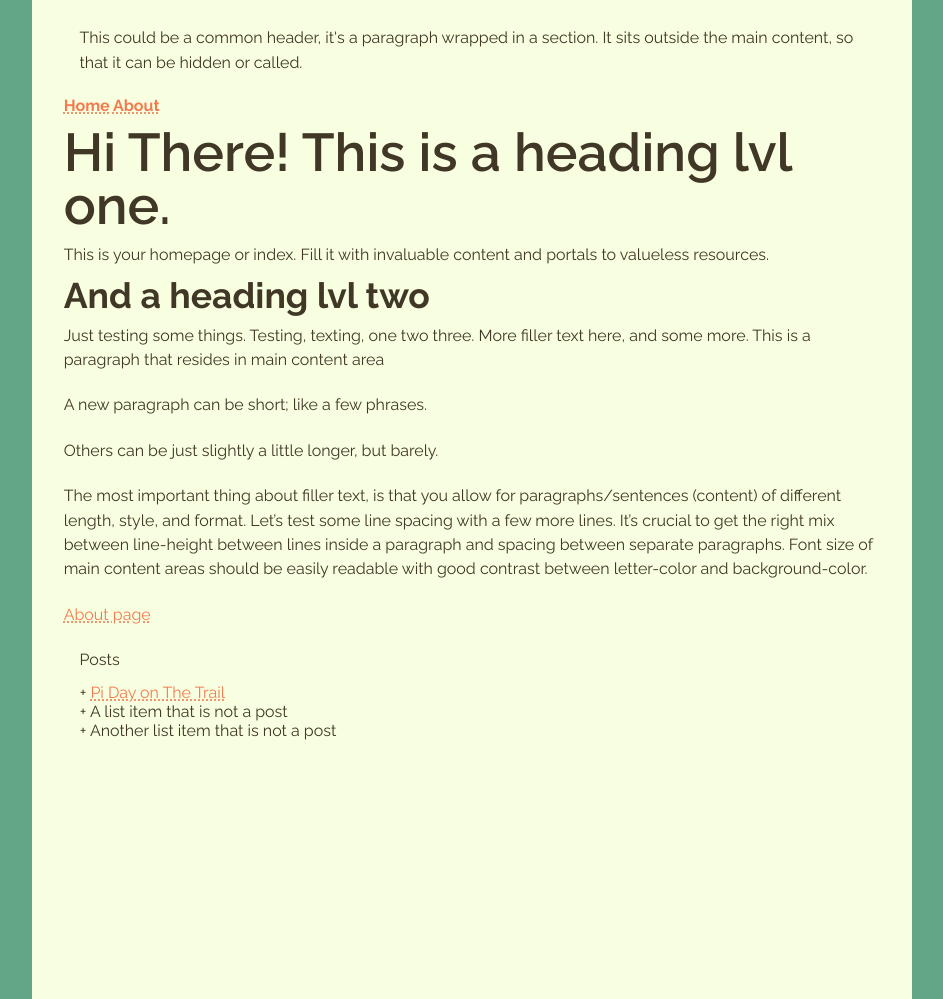
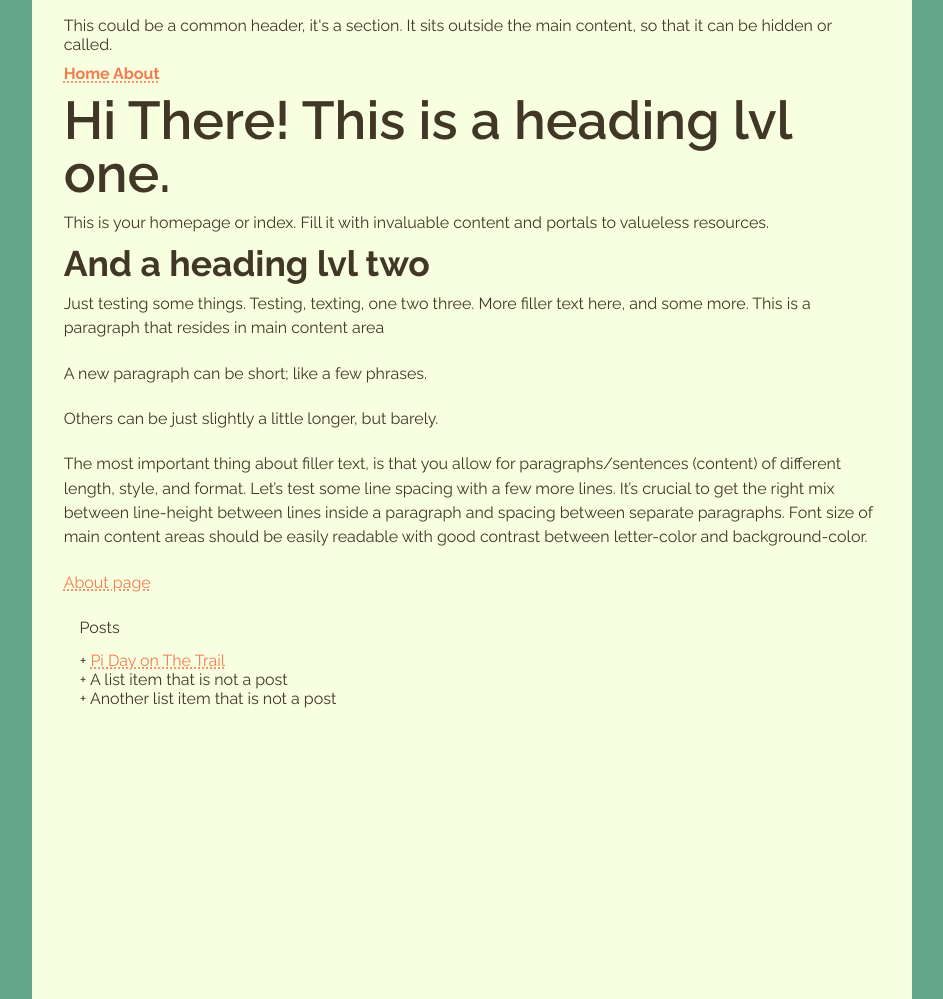
Before and after one commit to craigkraft/craigkraft.github.io, a Jekyll site: the page built from index.md, in a window 1280 px wide. Shown: the whole page, without its empty margins (168-1111 px from the left). Built offline with Jekyll 4.4.1, drawn with Linux system fonts in a browser that asks for light colours.

Commit message:
Update header.html

```diff
--- a/_includes/header.html
+++ b/_includes/header.html
@@ -1,3 +1 @@
-<section>
-<p>This could be a common header, it's a paragraph wrapped in a section. It sits outside the main content, so that it can be hidden or called.</p>
-</section>
+<section>This could be a common header, it's a section. It sits outside the main content, so that it can be hidden or called.</section>
```
